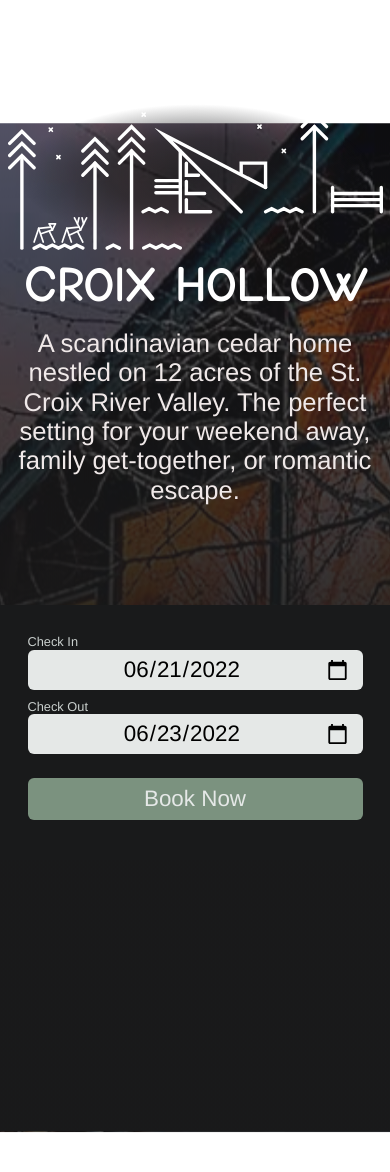
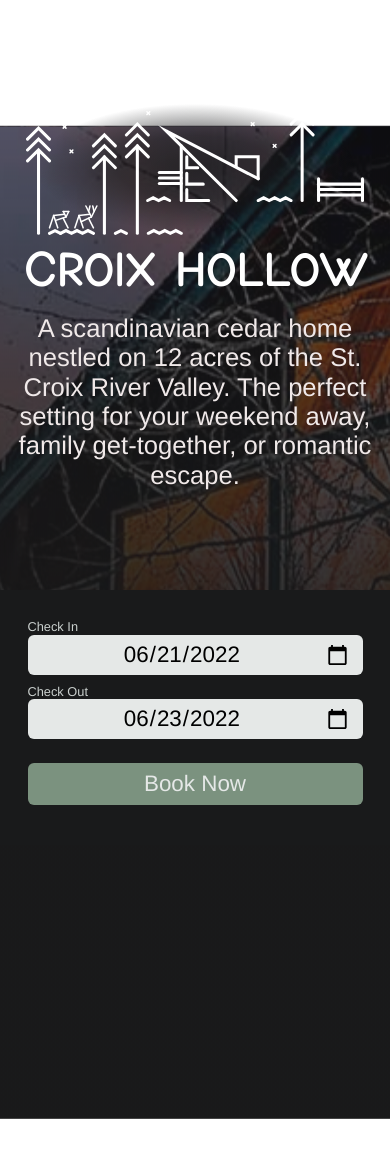
Before and after one commit to toddhgardner/croixhollow.com, a Jekyll site: the page built from index.html, in a window 390 px wide. Shown: the top 1172 px of the page. Built offline with Jekyll 4.4.1, drawn with Linux system fonts in a browser that asks for light colours.

Commit message:
hero image sizing

```diff
--- a/assets/css/pages/_index.scss
+++ b/assets/css/pages/_index.scss
@@ -49,7 +49,7 @@ body.index {
       height: auto;
 
       @media (max-width: 600px) {
-        max-width: 100%;
+        max-width: 90%;
       }
     }
 
```
